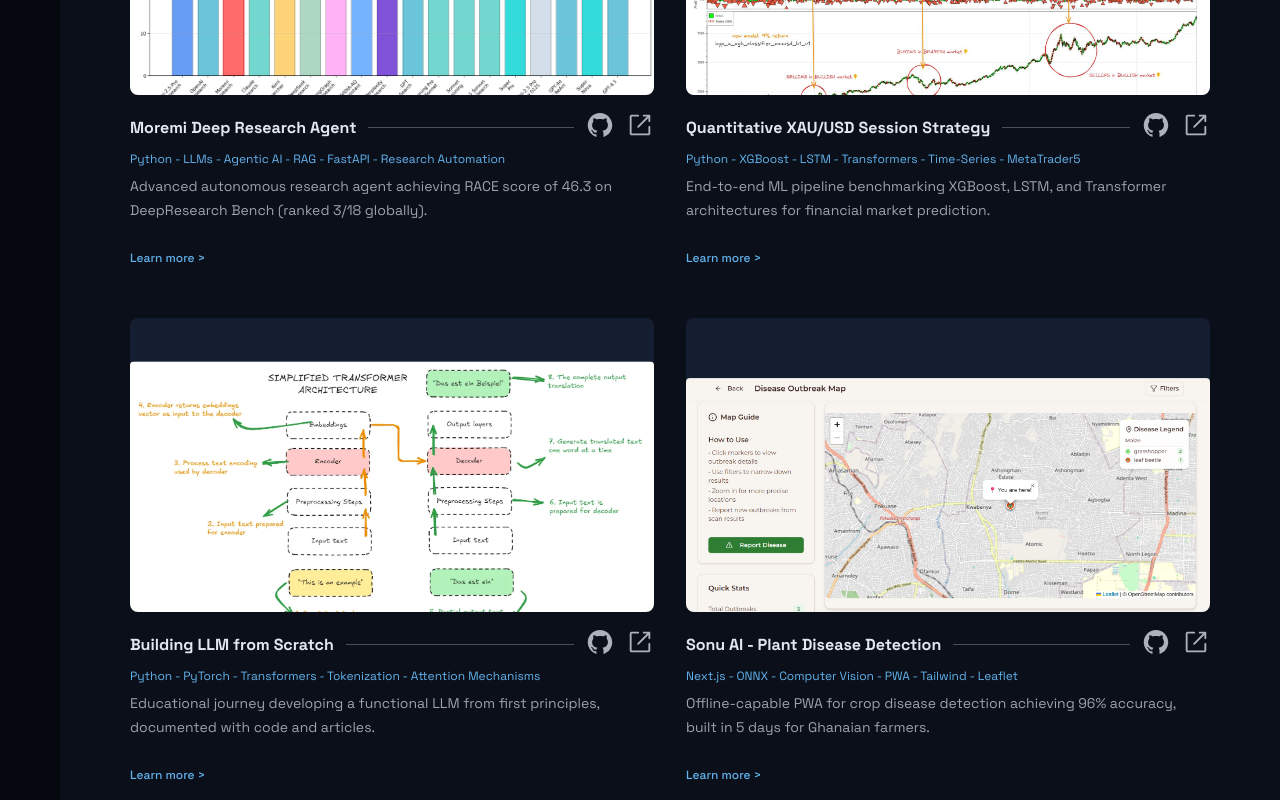
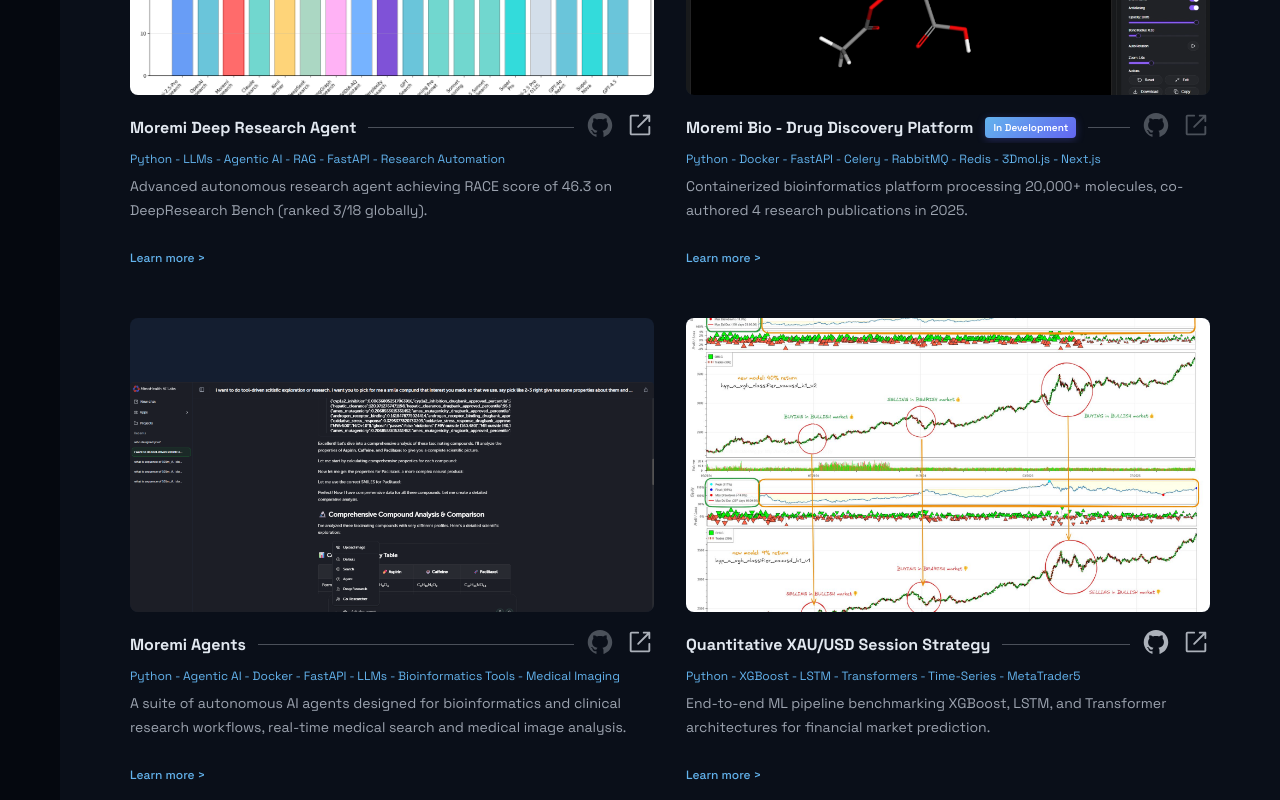
Before and after one commit to soloeinsteinmit/mi-portafolio, a Next.js app: page / in a window 1280 px wide. Shown: the part 2240-3040 px from the top of the page. Built offline with nearby package versions, Linux system fonts and the light colour scheme.

Commit message:
feat: Add projects section to portfolio with individual project cards and modals.

```diff
--- a/components/home/projects/Project.tsx
+++ b/components/home/projects/Project.tsx
@@ -15,6 +15,9 @@ interface Props {
   tech: string[];
   title: string;
   code: string;
+  videoSrc?: string;
+  status?: string;
+  disclaimer?: string;
 }
 
 export const Project = ({
@@ -25,6 +28,9 @@ export const Project = ({
   title,
   code,
   tech,
+  videoSrc,
+  status,
+  disclaimer,
 }: Props) => {
   const [hovered, setHovered] = useState(false);
 
@@ -87,15 +93,28 @@ export const Project = ({
           <Reveal width="100%">
             <div className={styles.projectTitle}>
               <h4>{title}</h4>
+              {status && <span className={styles.statusBadge}>{status}</span>}
               <div className={styles.projectTitleLine} />
 
+              {code === "#" ? (
+                <span className={styles.disabledIcon}>
+                  <AiFillGithub size="2.8rem" />
+                </span>
+              ) : (
                 <Link href={code} target="_blank" rel="nofollow">
                   <AiFillGithub size="2.8rem" />
                 </Link>
+              )}
 
+              {projectLink === "#" ? (
+                <span className={styles.disabledIcon}>
+                  <RxExternalLink size="2.8rem" />
+                </span>
+              ) : (
                 <Link href={projectLink} target="_blank" rel="nofollow">
                   <RxExternalLink size="2.8rem" />
                 </Link>
+              )}
             </div>
           </Reveal>
           <Reveal>
@@ -118,6 +137,9 @@ export const Project = ({
         title={title}
         code={code}
         tech={tech}
+        videoSrc={videoSrc}
+        status={status}
+        disclaimer={disclaimer}
       />
     </>
   );
--- a/components/home/projects/Projects.tsx
+++ b/components/home/projects/Projects.tsx
@@ -49,6 +49,89 @@ const projects = [
         <p>
           Featured in MinoHealth AI Labs blog as a breakthrough in agentic AI
           research systems.
+        </p>
+      </>
+    ),
+  },
+  {
+    title: "Moremi Bio - Drug Discovery Platform",
+    imgSrc: "/project-imgs/biokit_thumnail.png",
+    projectLink: "#",
+    code: "#",
+    tech: ["Python", "Docker", "FastAPI", "Celery", "RabbitMQ", "Redis", "3Dmol.js", "Next.js"],
+    description:
+      "Containerized bioinformatics platform processing 20,000+ molecules, co-authored 4 research publications in 2025.",
+    videoSrc: "/project-imgs/biokit.mp4",
+    status: "In Development",
+    disclaimer:
+      "⚠️ This platform is currently in development and internal testing/use. The demonstration shown represents a snapshot of the system as I developed it during my time with the company. Source code is proprietary and cannot be shared publicly. You can contact minoHealth AI Labs for possible collaborations.",
+    modalContent: (
+      <>
+        <p>
+          Developed a high-performance, containerized bioinformatics ecosystem that unifies
+          over 20 heterogeneous scientific tools (written in C++, Python, Java, & Perl) into a seamless
+          drug discovery pipeline. By leveraging <strong>Docker</strong> and <strong>FastAPI</strong>,
+          I created a reproducible environment that eliminates dependency conflicts and
+          standardizes complex computational workflows.
+        </p>
+        <p>
+          To handle the intensive computational demands of molecular dynamics simulation and other complex bioinformatics workflows, I engineered a distributed task orchestration layer using <strong>Celery</strong>, <strong>RabbitMQ</strong>, and <strong>Redis</strong>. This system dynamically schedules long-running simulations across scalable worker nodes, allowing for the concurrent processing of massive datasets without bottlenecking the user experience.
+        </p>
+        <p>
+          The platform bridges the gap between raw data and scientific insight through
+          integrated <strong>3Dmol.js</strong> visualizations. This allows researchers to
+          interactively explore protein-ligand binding sites and simulation trajectories
+          directly in the browser, providing a powerful interface for real-time analysis of
+          drug-target interactions.
+        </p>
+        <p>
+          This infrastructure has already processed over <strong>20,000 molecules </strong>
+          and served as the computational foundation for <strong>4 research publications </strong>
+          in 2025, demonstrating its reliability and impact in modern bioinformatics research.
+        </p>
+      </>
+    ),
+  },
+      {
+    title: "Moremi Agents",
+    imgSrc: "/project-imgs/moremi.png",
+    code: "#",
+    projectLink: "https://moremi.ai",
+    tech: [
+      "Python",
+      "Agentic AI",
+      "Docker",
+      "FastAPI",
+      "LLMs",
+      "Bioinformatics Tools",
+      "Medical Imaging",
+    ],
+    description:
+      "A suite of autonomous AI agents designed for bioinformatics and clinical research workflows, real-time medical search and medical image analysis.",
+    modalContent: (
+      <>
+        <p>
+          I developed the <strong>Moremi Bio Co-Researcher Agent</strong> as a public-facing,
+          security-hardened implementation of my bioinformatics ecosystem. It functions as an
+          autonomous scientific partner, utilizing a tool-driven architecture to execute complex
+          computational biology workflows using the same containerized infrastructure of 20+
+          specialized tools.
+        </p>
+        <p>
+          <strong>MoremiSearch</strong> is a powerful, real-time web search tool
+          that allows the AI Agent to access and analyze information across all
+          domains. While it can perform any AI search, it is uniquely optimized
+          for clinical applications, helping conduct complex medical research
+          with unprecedented speed, including the latest research on drug
+          specifications, clinical trial data, and emerging treatment protocols.
+        </p>
+        <p>
+          <strong>Moremi AI Agent</strong> takes the platform further by using
+          specialized tools to provide the best possible response to complex
+          queries. A key feature is its ability to generate detailed,
+          preliminary medical reports from medical images such as X-rays, MRIs,
+          and CT scans, streamlining workflows and providing immediate,
+          data-driven insights that accelerate the diagnostic process.
         </p>
       </>
     ),
@@ -122,34 +205,7 @@ const projects = [
       </>
     ),
   },
-  {
-    title: "Sonu AI - Plant Disease Detection",
-    imgSrc: "/project-imgs/sonu.png",
-    code: "https://github.com/soloeinsteinmit/sonu-ai",
-    projectLink: "https://sonu-ai.vercel.app",
-    tech: ["Next.js", "ONNX", "Computer Vision", "PWA", "Tailwind", "Leaflet"],
-    description:
-      "Offline-capable PWA for crop disease detection achieving 96% accuracy, built in 5 days for Ghanaian farmers.",
-    modalContent: (
-      <>
-        <p>
-          Developed an AI-powered offline Progressive Web App for crop disease
-          detection and treatment guidance, specifically optimized for Ghanaian
-          farmers with limited internet connectivity.
-        </p>
-        <p>
-          Implemented ONNX for on-device inference enabling full offline
-          functionality, integrated Leaflet for outbreak mapping visualization,
-          and built a responsive mobile UI with Next.js and Tailwind CSS.
-        </p>
-        <p>
-          Achieved 96% accuracy with complete offline capability and deployed
-          live within 5 days as a hackathon project. Featured on Devpost.
-        </p>
-      </>
-    ),
-  },
-  {
+    {
     title: "DS.AlgoDeck - Interactive Learning Platform",
     imgSrc: "/project-imgs/dsalgo.png",
     code: "https://github.com/soloeinsteinmit/ds-algo-deck-v010",
@@ -184,48 +240,32 @@ const projects = [
     ),
   },
   {
-    title: "Moremi Agents",
-    imgSrc: "/project-imgs/moremi.png",
-    code: "#",
-    projectLink: "https://moremi.ai",
-    tech: [
-      "Python",
-      "Agentic AI",
-      "Docker",
-      "FastAPI",
-      "LLMs",
-      "Bioinformatics Tools",
-      "Medical Imaging",
-    ],
+    title: "Sonu AI - Plant Disease Detection",
+    imgSrc: "/project-imgs/sonu.png",
+    code: "https://github.com/soloeinsteinmit/sonu-ai",
+    projectLink: "https://sonu-ai.vercel.app",
+    tech: ["Next.js", "ONNX", "Computer Vision", "PWA", "Tailwind", "Leaflet"],
     description:
-      "Autonomous research agent powering applied bioinformatics workflows on moremi.ai, featuring real-time clinical search and medical image analysis.",
+      "Offline-capable PWA for crop disease detection achieving 96% accuracy, built in 5 days for Ghanaian farmers.",
     modalContent: (
       <>
         <p>
-          Designed <strong>Moremi Bio Co-Researcher Agent</strong>, a
-          constrained and security-hardened public deployment version of
-          <strong>Moremi Bio Agent</strong> on the <a href="https://moremi.ai"> <u><em>moremi.ai</em></u></a>
-          platform designed to support applied bioinformatics and computational biology research workflows.
-          It uses a tool-driven research system to conduct independent scientific exploration and
-          leverages the same unified 20+ containerized bioinformatics and computational biology tools infrastructure.
+          Developed an AI-powered offline Progressive Web App for crop disease
+          detection and treatment guidance, specifically optimized for Ghanaian
+          farmers with limited internet connectivity.
         </p>
         <p>
-          <strong>MoremiSearch</strong> is a powerful, real-time web search tool
-          that allows the AI Agent to access and analyze information across all
-          domains. While it can perform any AI search, it is uniquely optimized
-          for clinical applications, helping conduct complex medical research
-          with unprecedented speed, including the latest research on drug
-          specifications, clinical trial data, and emerging treatment protocols.
+          Implemented ONNX for on-device inference enabling full offline
+          functionality, integrated Leaflet for outbreak mapping visualization,
+          and built a responsive mobile UI with Next.js and Tailwind CSS.
         </p>
         <p>
-          <strong>Moremi AI Agent</strong> takes the platform further by using
-          specialized tools to provide the best possible response to complex
-          queries. A key feature is its ability to generate detailed,
-          preliminary medical reports from medical images such as X-rays, MRIs,
-          and CT scans, streamlining workflows and providing immediate,
-          data-driven insights that accelerate the diagnostic process.
+          Achieved 96% accuracy with complete offline capability and deployed
+          live within 5 days as a hackathon project. Featured on Devpost.
         </p>
       </>
     ),
   },
+
+
 ];
--- a/components/home/projects/projectmodal.module.scss
+++ b/components/home/projects/projectmodal.module.scss
@@ -41,6 +41,39 @@
 
   h4 {
     font-size: var(--text-lg);
+  }
+}
+
+.modalHeader {
+  display: flex;
+  align-items: center;
+  gap: 1.2rem;
+  flex-wrap: wrap;
+}
+
+.statusBadge {
+  padding: 0.4rem 0.8rem;
+  background: linear-gradient(135deg, var(--brand) 0%, #6366f1 100%);
+  color: white;
+  font-size: 1rem;
+  font-weight: 600;
+  border-radius: 0.4rem;
+  white-space: nowrap;
+  box-shadow: 0 2px 8px rgba(99, 102, 241, 0.3);
+}
+
+.disclaimer {
+  background: rgba(99, 102, 241, 0.1);
+  border-left: 3px solid var(--brand);
+  padding: 1.2rem;
+  margin: 1.2rem 0;
+  border-radius: 0.4rem;
+
+  p {
+    font-size: var(--text-xs);
+    color: var(--text-secondary);
+    margin: 0;
+    line-height: 1.6;
   }
 }
 
@@ -95,6 +128,16 @@
   }
 }
 
+.disabledLink {
+  display: flex;
+  align-items: center;
+  gap: 0.4rem;
+  font-size: var(--text-xs);
+  color: var(--text-secondary);
+  opacity: 0.4;
+  cursor: not-allowed;
+}
+
 .closeModalBtn {
   background: none;
   border: none;
--- a/components/home/projects/projects.module.scss
+++ b/components/home/projects/projects.module.scss
@@ -65,6 +65,24 @@
   }
 }
 
+.statusBadge {
+  padding: 0.4rem 0.8rem;
+  background: linear-gradient(135deg, var(--brand) 0%, #6366f1 100%);
+  color: white;
+  font-size: 1rem;
+  font-weight: 600;
+  border-radius: 0.4rem;
+  white-space: nowrap;
+  flex-shrink: 0;
+  box-shadow: 0 2px 8px rgba(99, 102, 241, 0.3);
+}
+
+.disabledIcon {
+  opacity: 0.3;
+  cursor: not-allowed;
+  pointer-events: none;
+}
+
 .projectTitleLine {
   width: 100%;
   height: 1px;
```
Also changed, not shown: components/home/projects/ProjectModal.tsx (+41 -5 lines), public/project-imgs/biokit_thumnail.png (added), 1 other file (tests, documents, lock files or other folders). Lines whose indentation alone changed are shown as unchanged.
